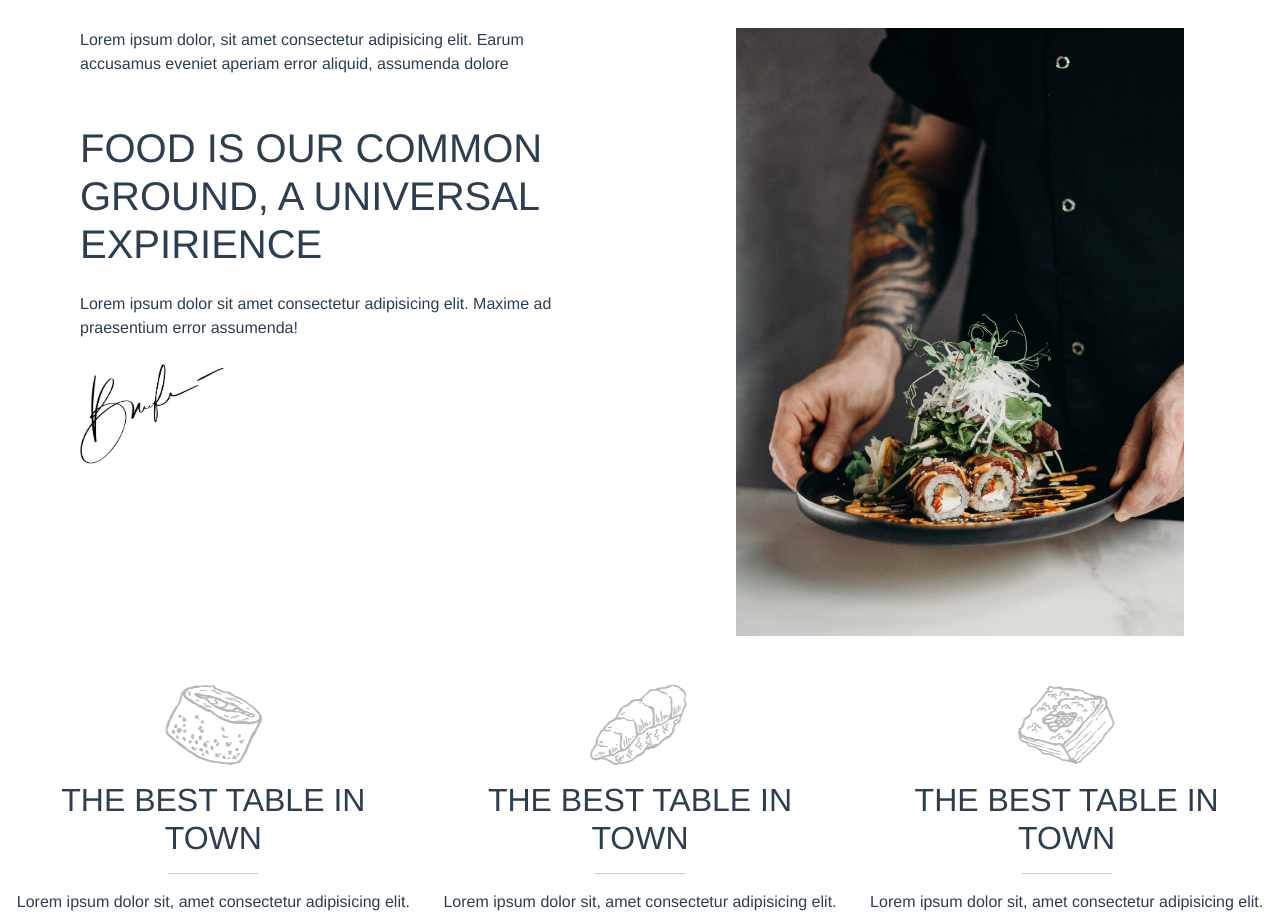
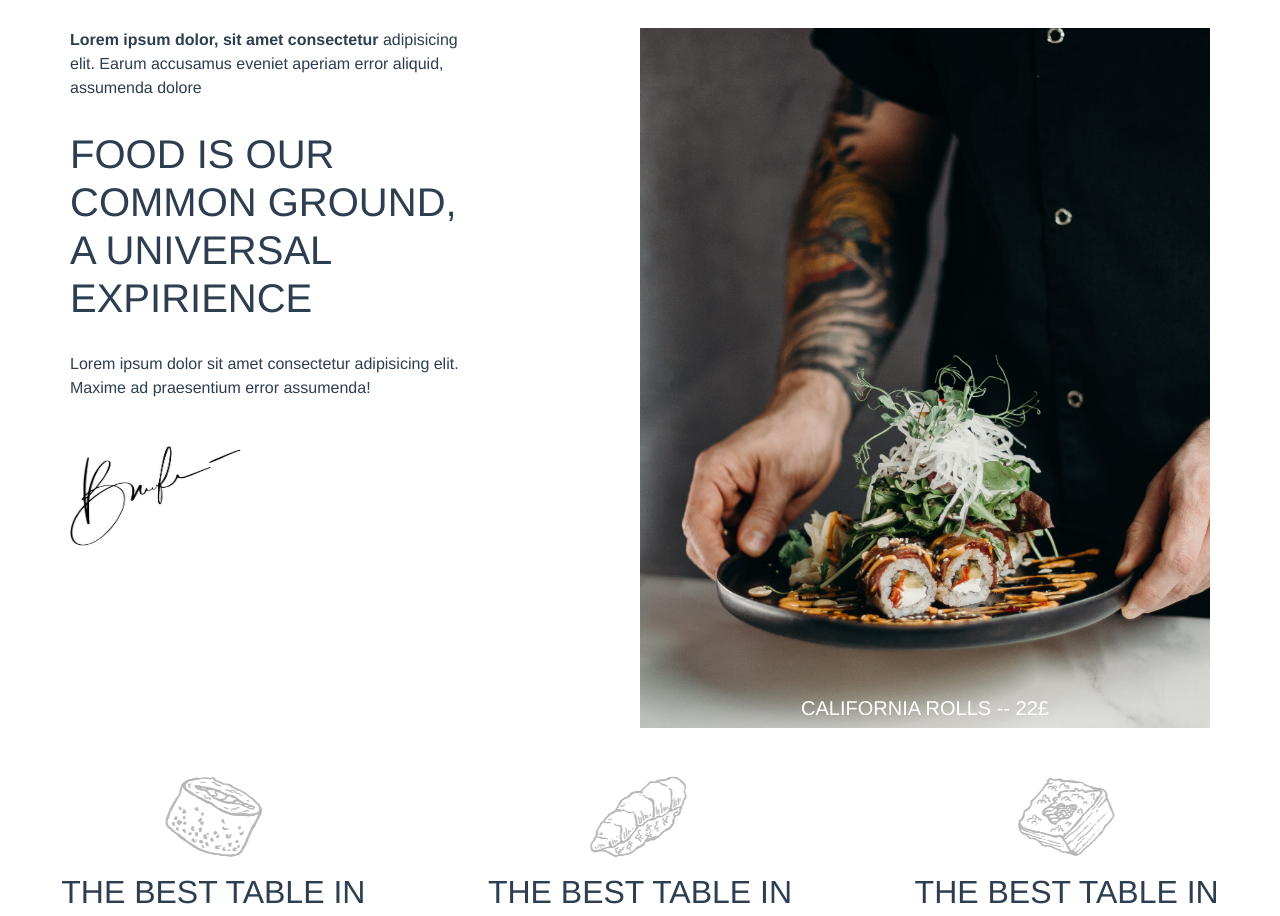
Before and after one commit to matteo92i/proj-html-vuejs, a Vue app: page / in a window 1280 px wide. Shown: the part 620-1536 px from the top of the page. Built offline with nearby package versions, Linux system fonts and the light colour scheme.

Commit message:
modifiche

```diff
--- a/src/components/MainPart1.vue
+++ b/src/components/MainPart1.vue
@@ -1,37 +1,37 @@
 <template>
     <div>
-        <div class="container-fluid">
+        <div class="container">
             <div class="row mt-5">
                 <div class="col-6 p-0">
-                    <div class="col-9 mx-auto">
-                        <p>Lorem ipsum dolor, sit amet consectetur adipisicing elit. Earum accusamus eveniet aperiam error aliquid, assumenda dolore</p>
-                    </div>
-                    <div class="col-9 mx-auto mt-5 mb-4">
-                        <h1>Food is our common ground, a universal expirience</h1>
-                    </div>
-                    <div class="col-9 mx-auto mb-4">
-                        Lorem ipsum dolor sit amet consectetur adipisicing elit. Maxime ad praesentium error assumenda!
-                    </div>
-                    <div class="col-9 mx-auto">
+                    <div>
+                        <p class="p-part1"> <strong>Lorem ipsum dolor, sit amet consectetur </strong> adipisicing elit. Earum accusamus eveniet aperiam error aliquid, assumenda dolore</p>
+                        <h1 class="h1-part1">Food is our common ground, a universal expirience</h1>
+                        <p class="p-part1">Lorem ipsum dolor sit amet consectetur adipisicing elit. Maxime ad praesentium error assumenda!</p>
                         <img class="img-firma" src="../assets/img/signature.jpg" alt="">
                     </div>
                 </div>
 
-
                 <div class="col-6 p-0">
-                    <div class="img-part-1">
-                        <img class="center" src="../assets/img/info22x.jpg" alt="cuoco">
+                    <div class="center d-flex align-items-end justify-content-center">
+                        <h5>california rolls -- 22£</h5>
                     </div>
                 </div>
 
 
-            </div>
 
 
+
+
+            </div>
 
         </div>
     </div>
 </template>
+
+
+
+
+
 
 <script>
 export default {
@@ -41,21 +41,28 @@ export default {
 
 <style lang="scss">
 .center {
-  display: block;
-  margin-left: auto;
-  margin-right: auto;
-  width: 70%;
+  background-image: url(../assets/img/info22x.jpg);
+    background-color: #cccccc;
+    height: 700px;
+    background-position: center;
+    background-repeat: no-repeat;
+    background-size: cover;
+    width: 100%;
+}
+.p-part1{
+    width: 400px;
+}
+.h1-part1{
+    width: 400px;
+    margin: 30px 0 ;
 }
 h1{
     text-transform:uppercase;
 }
-
-
 .img-firma{
     width: 30%;
     height: 100px;
+    margin-top: 30px;
 }
 
-
-
 </style>
```
